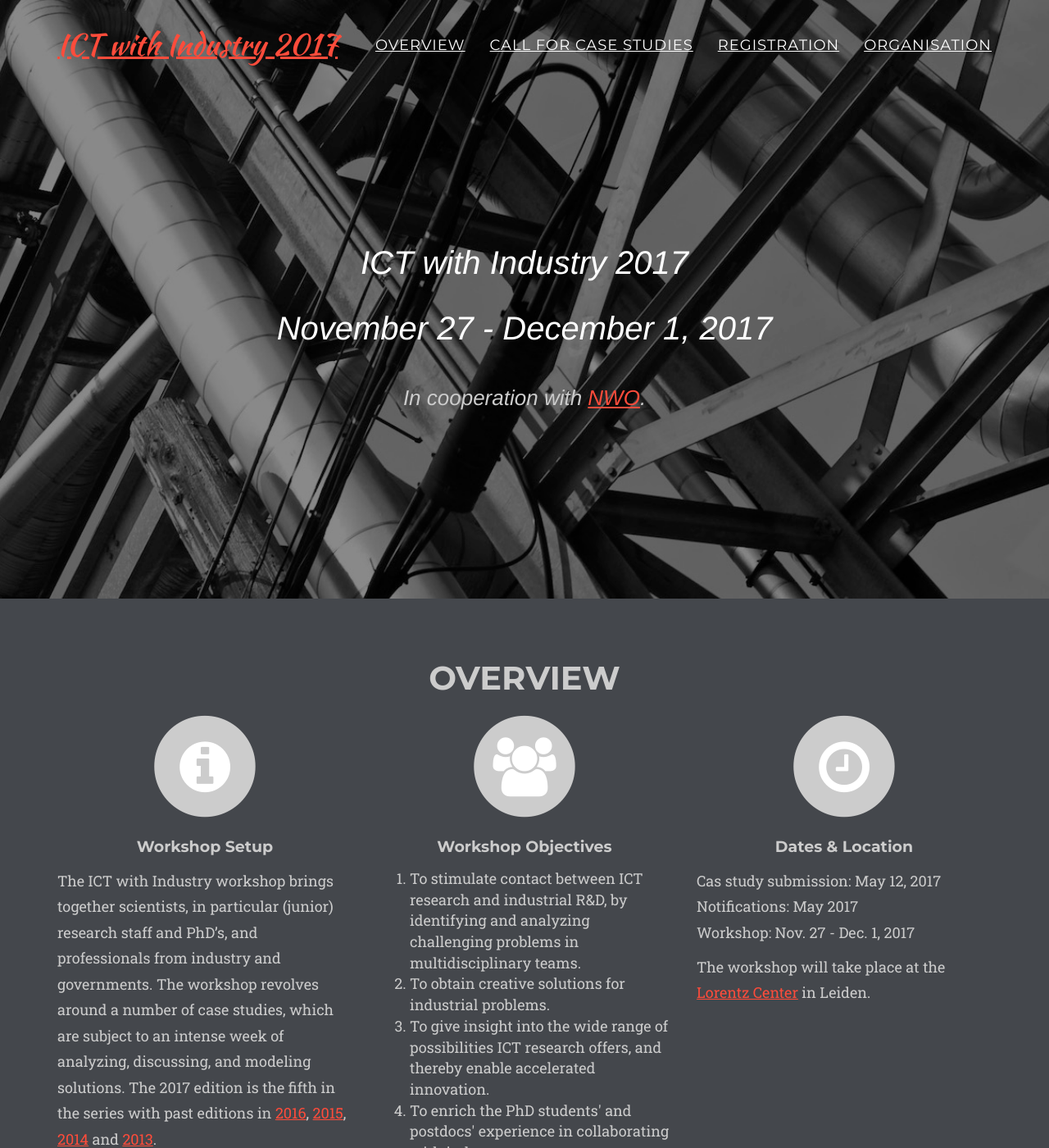
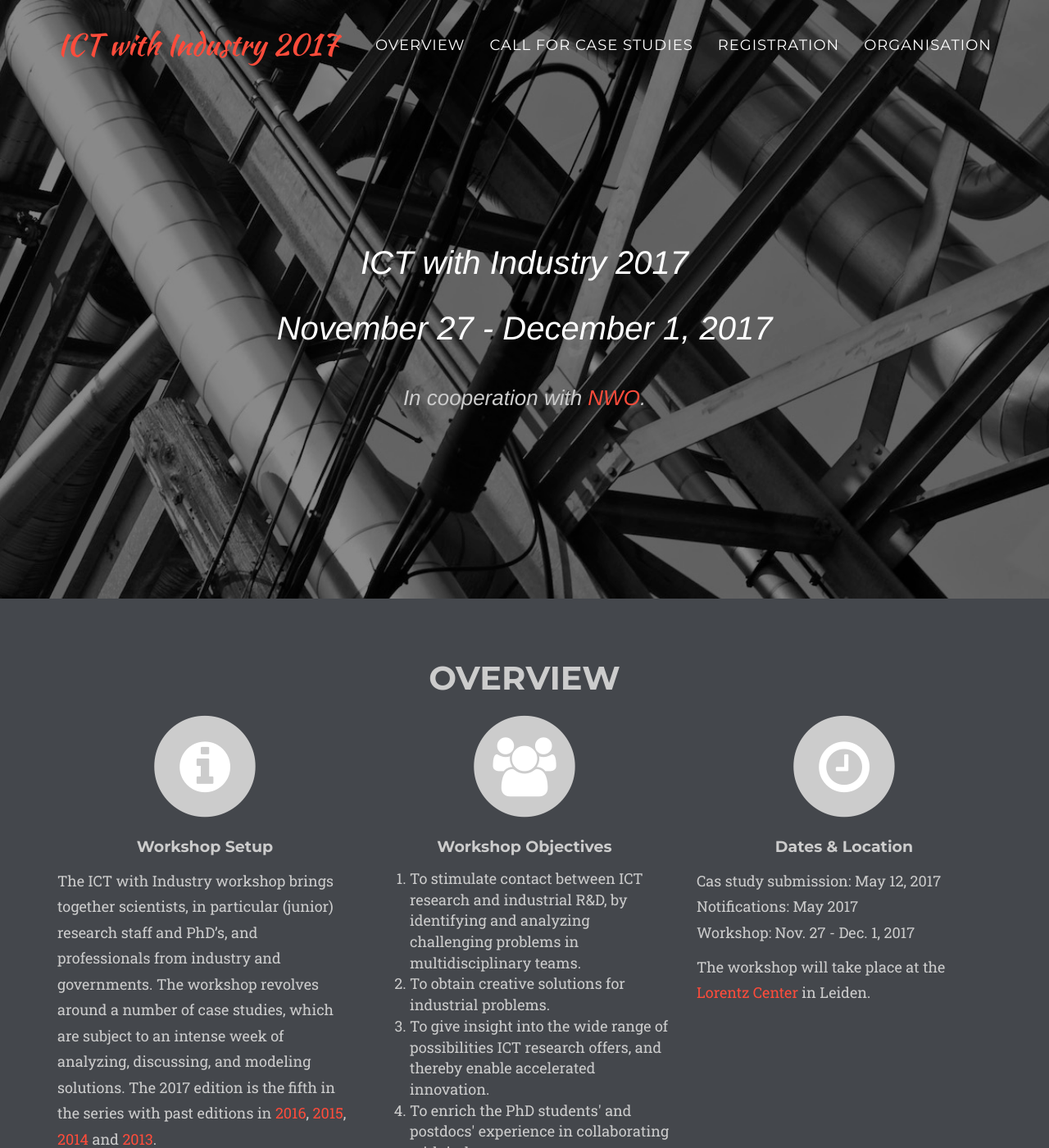
Before and after one commit to chauff/ictWI2017, a Jekyll site: the page built from index.html, in a window 1280 px wide and 1400 px high. Shown: the whole window at 82% size. Built offline with Jekyll 4.4.1, drawn with Linux system fonts in a browser that asks for light colours; some web fonts are replaced.

Commit message:
link hovering fixed

```diff
--- a/_includes/css/agency.css
+++ b/_includes/css/agency.css
@@ -65,6 +65,9 @@ a:focus,
 a:active,
 a.active {
     outline: 0;
+}
+
+a:hover {
     text-decoration: underline;
 }
 
```
